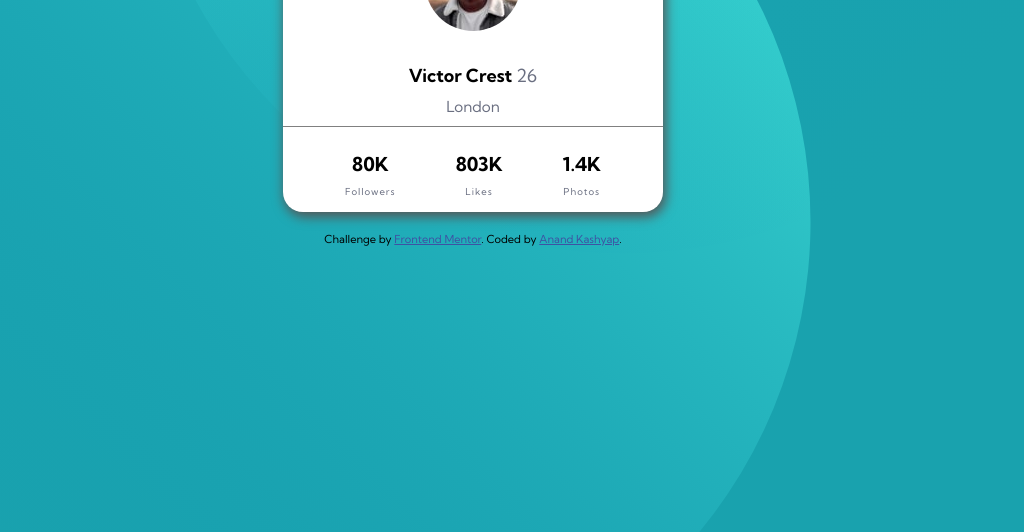
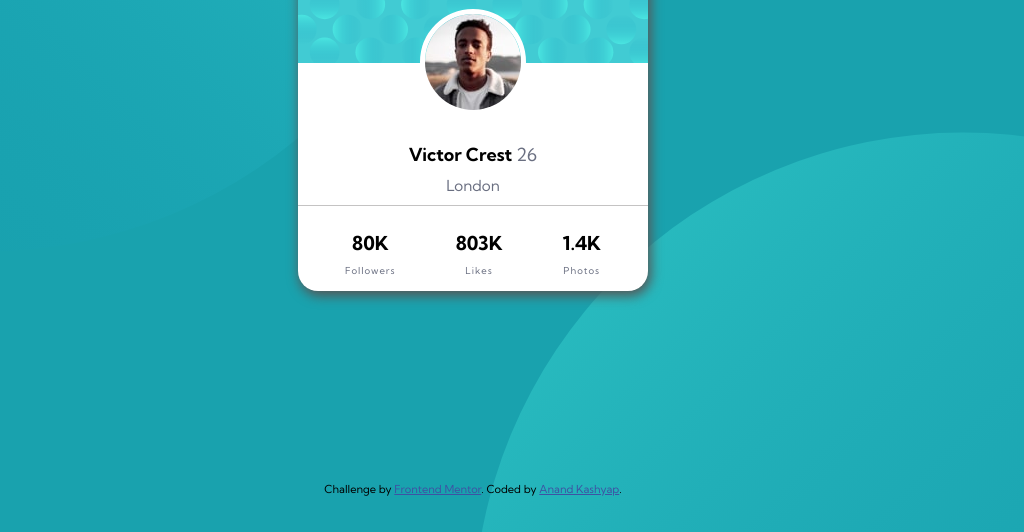
Before and after one commit to anand-kashyap/card-component, a plain HTML site: page index.html in a window 1280 px wide. Shown: the part 268-800 px from the top of the page, without its empty margins (167-1191 px from the left). Drawn offline with Linux system fonts and the light colour scheme.

Commit message:
color, centering & bg images fix

```diff
--- a/index.html
+++ b/index.html
@@ -12,6 +12,7 @@
   <title>Frontend Mentor | Profile card component</title>
 </head>
 <body>
+  <main>
     <div class="card">
       <div class="card-header">
         <img id="card-head-img" src="./images/bg-pattern-card.svg" alt="card-back">
@@ -36,10 +37,13 @@
         </div>
       </div>
     </div>
+  </main>
 
+  <footer>
     <div class="attribution">
       Challenge by <a href="https://www.frontendmentor.io?ref=challenge" target="_blank">Frontend Mentor</a>.
       Coded by <a href="#">Anand Kashyap</a>.
     </div>
+  </footer>
 </body>
 </html>
--- a/style.css
+++ b/style.css
@@ -1,31 +1,39 @@
+* {
+  box-sizing: border-box;
+}
+
 body {
-  box-sizing: border-box;
   background: hsl(185, 75%, 39%);
-  background-image: url('./images/bg-pattern-bottom.svg'),
-    url('./images/bg-pattern-top.svg');
+  background-image: url('./images/bg-pattern-top.svg'),
+    url('./images/bg-pattern-bottom.svg');
   background-repeat: no-repeat;
-  background-position: right bottom, left top;
+  background-position: right 50vw bottom 35vh, left 50vw top 50vh;
   font-family: 'Kumbh Sans', sans-serif;
   font-size: 18px;
   padding: 0;
+  margin: 0;
 }
 
-.card {
-  background: white;
-  margin: auto;
-  width: 85%;
-  margin-top: 75px;
+main {
+  height: calc(100vh - 50px);
+  width: 100vw;
+  display: flex;
+  justify-content: center;
+  align-items: center;
 }
 
+footer {
+  height: 50px;
+}
 .card-header > img:first-child {
   border-top-left-radius: 20px;
   border-top-right-radius: 20px;
 }
 .card {
+  background: white;
   border-radius: 20px;
   box-shadow: 2px 4px 12px 1px #565656;
   text-align: center;
-  margin-bottom: 20px;
 }
 
 .card-header {
@@ -37,7 +45,7 @@ body {
 .card-body {
   margin-top: 75px;
   margin-bottom: 10px;
-  border-bottom: 1px solid grey;
+  border-bottom: 1px solid #c4c3c3;
 }
 
 .card-body > p {
@@ -96,15 +104,3 @@ body {
 .attribution a {
   color: hsl(228, 45%, 44%);
 }
-
-@media only screen and (min-width: 600px) {
-  .card {
-    width: 50%;
-  }
-}
-@media only screen and (min-width: 1024px) {
-  .card {
-    width: 30%;
-    margin-top: 100px;
-  }
-}
```
Lines whose indentation alone changed are shown as unchanged.
